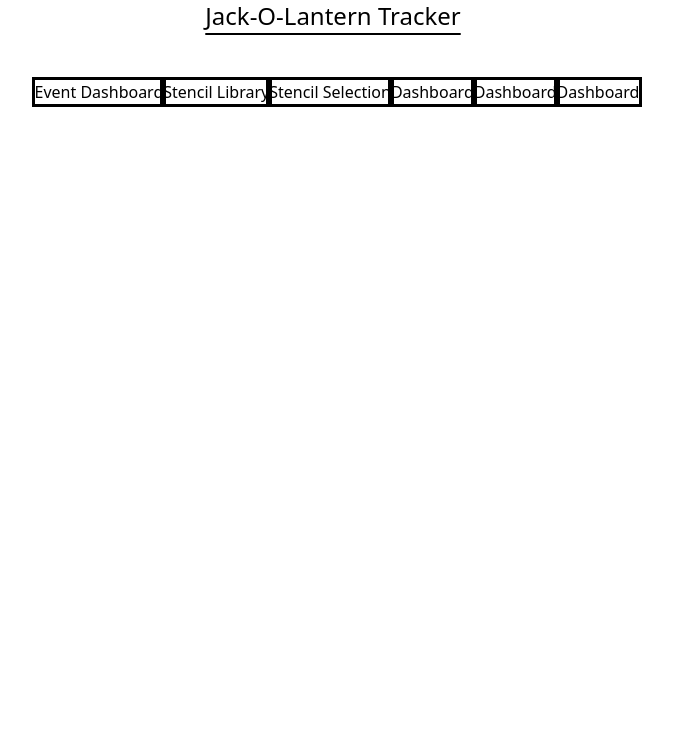
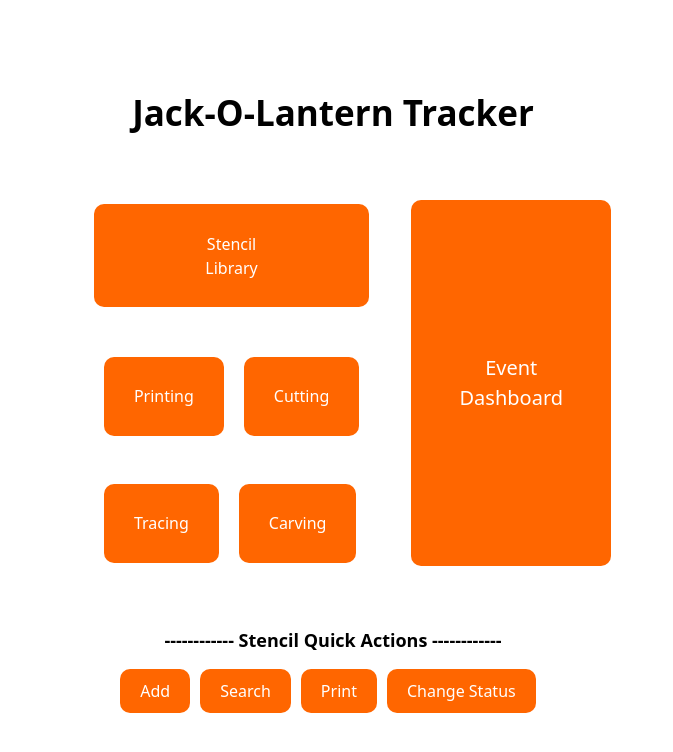
Before and after one commit to kygoben/GourdGuardian, a Next.js app in the folder Frontend/: page /admin/home in a window 1280 px wide. Shown: the top 752 px of the page, without its empty margins (307-980 px from the left). Built offline with nearby package versions, Linux system fonts and the light colour scheme.

Commit message:
Update Admin Welcome Page

```diff
--- a/Frontend/src/pages/admin/home.js
+++ b/Frontend/src/pages/admin/home.js
@@ -1,21 +1,43 @@
 import React from "react";
+import styles from "@/styles/admin.module.css";
 
 export default function Home() {
 
   return (
-    <div className="items-center space-y-12 text-center space-x-2">
-      <div>
-        <text className="text-center text-2xl underline underline-offset-8">
-          Jack-O-Lantern Tracker
-        </text>
-      </div>
-      <div className="flex-auto">
-        <button className="outline">Event Dashboard</button>
-        <button className="outline">Stencil Library</button>
-        <button className="outline">Stencil Selection</button>
-        <button className="outline">Dashboard</button>
-        <button className="outline">Dashboard</button>
-        <button className="outline">Dashboard</button>
+    <div className={styles.container}>
+      <header className={styles.header}>
+        <h1>Jack-O-Lantern Tracker</h1>
+      </header>
+
+      <table className={styles.table}>
+        <tr>
+          <td><button className={styles.libraryButton}>Stencil Library</button></td>
+          <td rowSpan="3" className="merged-row"><button className={styles.eventDashboardButton}>Event Dashboard</button></td>
+        </tr>
+        <tr>
+          <td>
+            <div>
+              <button className={styles.button}>Printing</button>
+              <button className={styles.button}>Cutting</button>
+            </div>
+          </td>
+        </tr>
+        <tr>
+          <td>
+            <div>
+              <button className={styles.button}>Tracing</button>
+              <button className={styles.button}>Carving</button>
+            </div>
+          </td>
+        </tr>
+      </table>
+
+      <div className={styles.quickActionsText}>------------ Stencil Quick Actions ------------</div>
+      <div className={styles.quickActionsContainer}>
+        <button className={styles.quickActionButton}>Add</button>
+        <button className={styles.quickActionButton}>Search</button>
+        <button className={styles.quickActionButton}>Print</button>
+        <button className={styles.quickActionButton}>Change Status</button>
       </div>
     </div>
   );
--- a/Frontend/src/styles/admin.module.css
+++ b/Frontend/src/styles/admin.module.css
@@ -1,15 +1,94 @@
-.title{
+.container {
+    display: flex;
+    flex-direction: column;
+    align-items: center;
+    justify-content: center;
+    height: 100vh;
+    background-color: white;
+  }
+
+  .header {
+    display: flex;
+    align-items: center;
+    margin-bottom: 20px;
+  }
+
+  .header h1 {
+    margin: 0;
+    color: #000000;
+    font-size: 35px;
+    font-weight: bold;
+  }
+
+  .table {
+    border-collapse: separate;
+    border-spacing: 40px; /* Adjust the spacing as needed */
+  }
+
+  .libraryButton {
+    background-color: #ff6600;
+    color: white;
+    border: none;
+    border-radius: 10px;
+    padding: 10% 40%;
+    cursor: pointer;
+  }
+
+  .libraryButtons button {
+    background-color: #ff6600;
+    color: white;
+    border: none;
+    border-radius: 10px;
+    padding: 10% 40%;
+    cursor: pointer;
+  }
+
+  .button {
+    display: inline-block;
+    background-color: #ff6600;
+    color: white;
+    border: none;
+    border-radius: 10px;
+    padding: 10% 30px;
+    margin: 0 10px;
+    cursor: pointer;
+  }
+
+  .merged-row {
     text-align: center;
-    font-size: 35px;
-    height: 30%;
-}
-.layout{
-    border-bottom: grey;
+    background-color: #f2f2f2;
+  }
+
+  .eventDashboardButton {
+    background-color: #ff6600;
+    color: white;
+    border: none;
+    height: 100%;
     border-radius: 10px;
-    align-items: center;
-    flex-direction: column;
-}
+    padding: 95% 30%;
+    font-size: 20px;
+    cursor: pointer;
+  }
 
-.button{
-    align-self: center;
-}
+  .quickActionsContainer {
+    display: flex;
+  }
+
+  .quickActionButton {
+    background-color: #ff6600;
+    color: white;
+    border: none;
+    border-radius: 10px;
+    padding: 10px 20px;
+    margin-right: 10px;
+    cursor: pointer;
+  }
+
+  .quickActionsText {
+    padding: 0 20px;
+    color: #000000;
+    font-weight: bold;
+    font-size: 18px;
+    margin-top: 20px;
+    margin-bottom: 15px;
+  }
```
